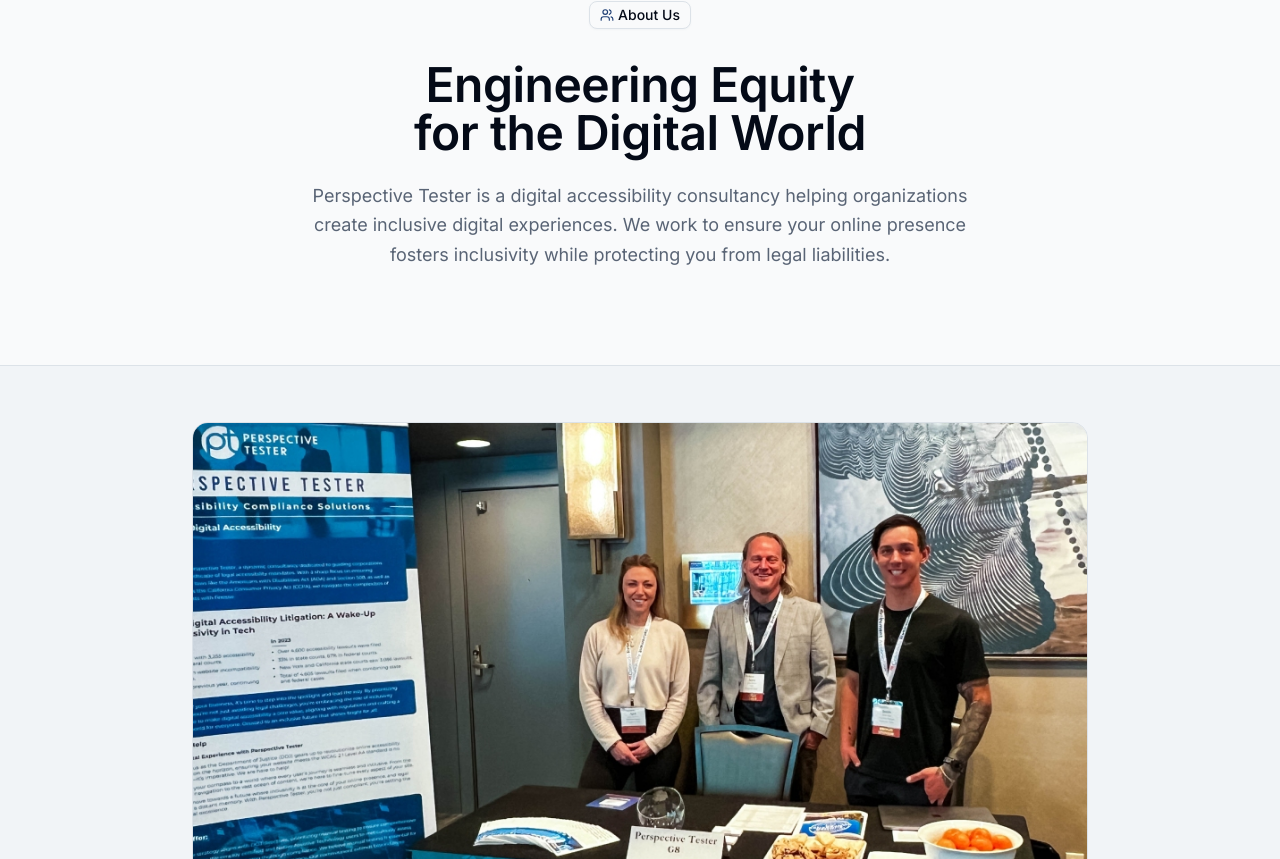
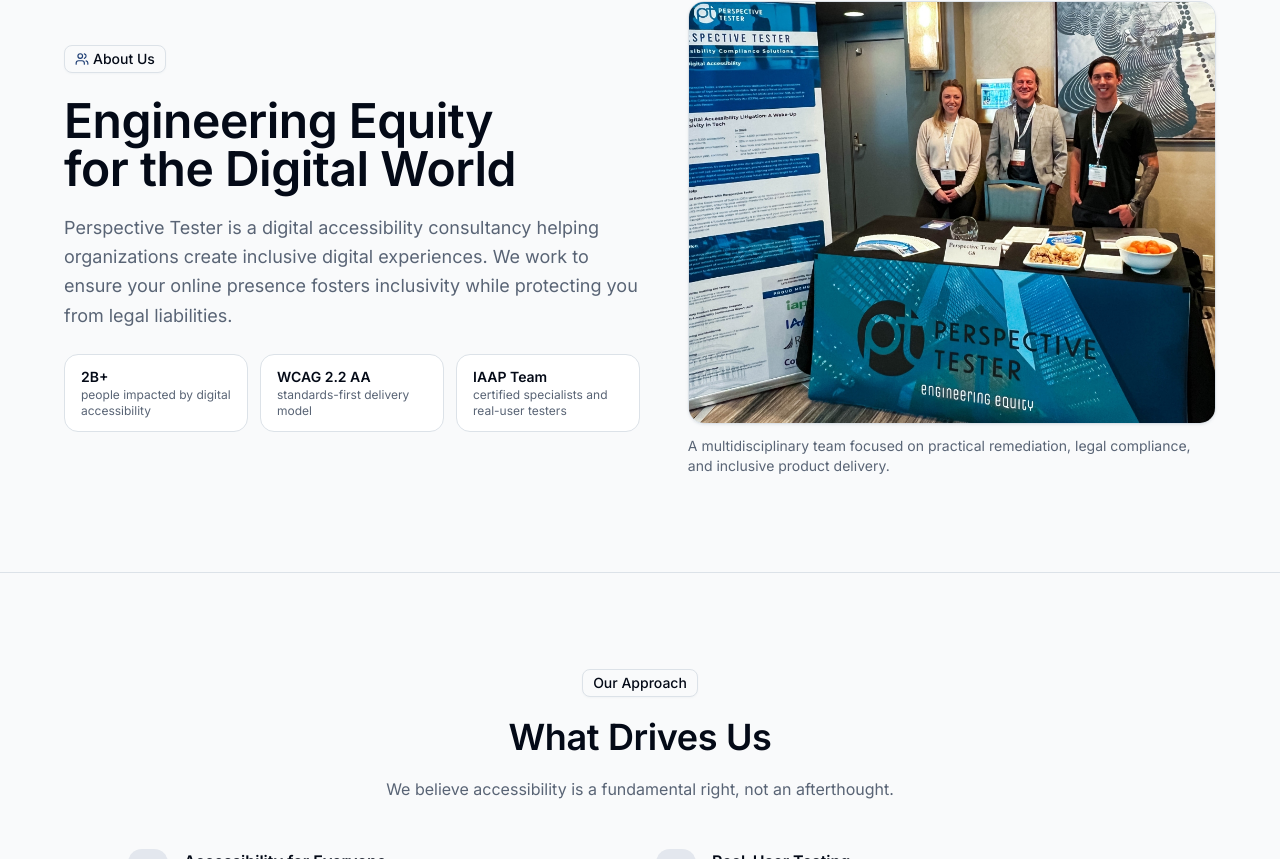
Before and after one commit to a3s-app/Perspective-Tester, a Next.js app: page /about in a window 1280 px wide. Shown: the part 161-1020 px from the top of the page. Built offline with nearby package versions, Linux system fonts and the light colour scheme.

Commit message:
Refine About hero layout and improve nav link behavior

```diff
--- a/components/pro-blocks/landing-page/about-page.tsx
+++ b/components/pro-blocks/landing-page/about-page.tsx
@@ -1,5 +1,3 @@
-"use client";
-
 import { Tagline } from "@/components/pro-blocks/landing-page/tagline";
 import { Button } from "@/components/ui/button";
 import { ArrowRight, Users, Globe, Shield, Heart } from "lucide-react";
@@ -58,31 +56,49 @@ export function AboutPage() {
       {/* Hero */}
       <section className="bg-background section-padding-y border-b">
         <div className="container-padding-x container mx-auto">
-          <div className="mx-auto flex max-w-3xl flex-col items-center gap-8 text-center">
+          <div className="mx-auto grid max-w-6xl gap-10 lg:grid-cols-[minmax(0,1.05fr)_minmax(0,0.95fr)] lg:items-center">
+            <div className="flex flex-col gap-6 text-left">
               <Tagline>
                 <Users className="h-3.5 w-3.5 text-primary" />
                 <span className="text-foreground">About Us</span>
               </Tagline>
 
-            <div className="section-title-gap-xl flex flex-col">
+              <div className="section-title-gap-lg flex flex-col">
                 <h1 className="heading-xl text-balance text-foreground">
                   Engineering Equity for the Digital World
                 </h1>
-              <p className="mx-auto max-w-2xl text-base leading-relaxed text-muted-foreground lg:text-lg">
+                <p className="max-w-2xl text-base leading-relaxed text-muted-foreground lg:text-lg">
                   Perspective Tester is a digital accessibility consultancy
                   helping organizations create inclusive digital experiences. We
                   work to ensure your online presence fosters inclusivity while
                   protecting you from legal liabilities.
                 </p>
               </div>
+
+              <div className="grid max-w-xl grid-cols-1 gap-3 sm:grid-cols-3">
+                <div className="rounded-xl border bg-card px-4 py-3">
+                  <p className="text-foreground text-sm font-semibold">2B+</p>
+                  <p className="text-muted-foreground text-xs">
+                    people impacted by digital accessibility
+                  </p>
+                </div>
+                <div className="rounded-xl border bg-card px-4 py-3">
+                  <p className="text-foreground text-sm font-semibold">WCAG 2.2 AA</p>
+                  <p className="text-muted-foreground text-xs">
+                    standards-first delivery model
+                  </p>
+                </div>
+                <div className="rounded-xl border bg-card px-4 py-3">
+                  <p className="text-foreground text-sm font-semibold">IAAP Team</p>
+                  <p className="text-muted-foreground text-xs">
+                    certified specialists and real-user testers
+                  </p>
                 </div>
               </div>
-      </section>
+            </div>
 
-      {/* Team photo */}
-      <section className="bg-secondary border-b">
-        <div className="container-padding-x container mx-auto py-10 lg:py-14">
-          <div className="mx-auto max-w-4xl overflow-hidden rounded-2xl border">
+            <div className="min-w-0">
+              <div className="overflow-hidden rounded-2xl border bg-secondary/40 shadow-sm">
                 <Image
                   src={assetPath("/team-photo.jpg")}
                   alt="The Perspective Tester team"
@@ -91,6 +107,12 @@ export function AboutPage() {
                   className="h-auto w-full object-cover"
                   priority
                 />
+              </div>
+              <p className="text-muted-foreground mt-3 text-sm">
+                A multidisciplinary team focused on practical remediation, legal
+                compliance, and inclusive product delivery.
+              </p>
+            </div>
           </div>
         </div>
       </section>
@@ -215,25 +237,27 @@ export function AboutPage() {
               your own remediation, we have a solution for you.
             </p>
             <div className="flex flex-col gap-3 sm:flex-row">
-              <Link href="/contact">
               <Button
+                asChild
                 size="lg"
                 variant="secondary"
                 className="bg-primary-foreground text-primary hover:bg-primary-foreground/90"
               >
+                <Link href="/contact" prefetch>
                   Talk to Sales
                   <ArrowRight />
+                </Link>
               </Button>
-              </Link>
-              <Link href="/#products">
               <Button
+                asChild
                 size="lg"
                 variant="outline"
                 className="border-primary-foreground/30 text-primary-foreground hover:bg-primary-foreground/10 bg-transparent"
               >
+                <Link href="/#products" prefetch>
                   View Products
+                </Link>
               </Button>
-              </Link>
             </div>
           </div>
         </div>
--- a/components/pro-blocks/landing-page/lp-navbars/lp-navbar-1.tsx
+++ b/components/pro-blocks/landing-page/lp-navbars/lp-navbar-1.tsx
@@ -16,8 +16,9 @@ const MENU_ITEMS = [
 const NavMenuItems = ({ compact }: { compact?: boolean }) => (
   <div className="flex items-center gap-0.5">
     {MENU_ITEMS.map(({ label, href }) => (
-      <Link key={label} href={href}>
       <Button
+        key={label}
+        asChild
         variant="ghost"
         className={`rounded-lg font-medium transition-all duration-300 ease-out ${
           compact
@@ -25,9 +26,10 @@ const NavMenuItems = ({ compact }: { compact?: boolean }) => (
             : "h-9 px-3.5 text-sm"
         }`}
       >
+        <Link href={href} prefetch>
           {label}
+        </Link>
       </Button>
-      </Link>
     ))}
   </div>
 );
@@ -150,8 +152,8 @@ export function LpNavbar1() {
 
               {/* CTA buttons */}
               <div className="flex items-center gap-2">
-                <Link href="/contact">
                 <Button
+                  asChild
                   variant="outline"
                   className={`rounded-lg font-medium transition-all duration-300 ease-out ${
                     isCompact
@@ -159,20 +161,22 @@ export function LpNavbar1() {
                       : "h-9 px-3.5 text-sm"
                   }`}
                 >
+                  <Link href="/contact" prefetch>
                     Talk to Sales
+                  </Link>
                 </Button>
-                </Link>
-                <Link href="/#products">
                 <Button
+                  asChild
                   className={`rounded-lg font-medium transition-all duration-300 ease-out ${
                     isCompact
                       ? "h-8 px-3 text-[13px]"
                       : "h-9 px-3.5 text-sm"
                   }`}
                 >
+                  <Link href="/#products" prefetch>
                     View Products
+                  </Link>
                 </Button>
-                </Link>
               </div>
             </div>
 
@@ -217,39 +221,44 @@ export function LpNavbar1() {
             <div className="min-h-0">
               <div className="flex flex-col gap-1 border-t px-5 pb-5 pt-4">
                 {MENU_ITEMS.map(({ label, href }) => (
-                  <Link
+                  <Button
                     key={label}
-                    href={href}
-                    onClick={() => setIsMenuOpen(false)}
-                  >
-                    <Button
+                    asChild
                     variant="ghost"
                     className="h-11 w-full justify-start rounded-lg px-3 text-sm font-medium"
                   >
+                    <Link
+                      href={href}
+                      prefetch
+                      onClick={() => setIsMenuOpen(false)}
+                    >
                       {label}
+                    </Link>
                   </Button>
-                  </Link>
                 ))}
                 <div className="mt-3 flex flex-col gap-2">
-                  <Link
-                    href="/contact"
-                    onClick={() => setIsMenuOpen(false)}
-                  >
                   <Button
+                    asChild
                     variant="outline"
                     className="h-11 w-full rounded-lg text-sm font-medium"
                   >
+                    <Link
+                      href="/contact"
+                      prefetch
+                      onClick={() => setIsMenuOpen(false)}
+                    >
                       Talk to Sales
+                    </Link>
                   </Button>
-                  </Link>
+                  <Button asChild className="h-11 w-full rounded-lg text-sm font-medium">
                     <Link
                       href="/#products"
+                      prefetch
                       onClick={() => setIsMenuOpen(false)}
                     >
-                    <Button className="h-11 w-full rounded-lg text-sm font-medium">
                       View Products
+                    </Link>
                   </Button>
-                  </Link>
                 </div>
               </div>
             </div>
```
Lines whose indentation alone changed are shown as unchanged.
